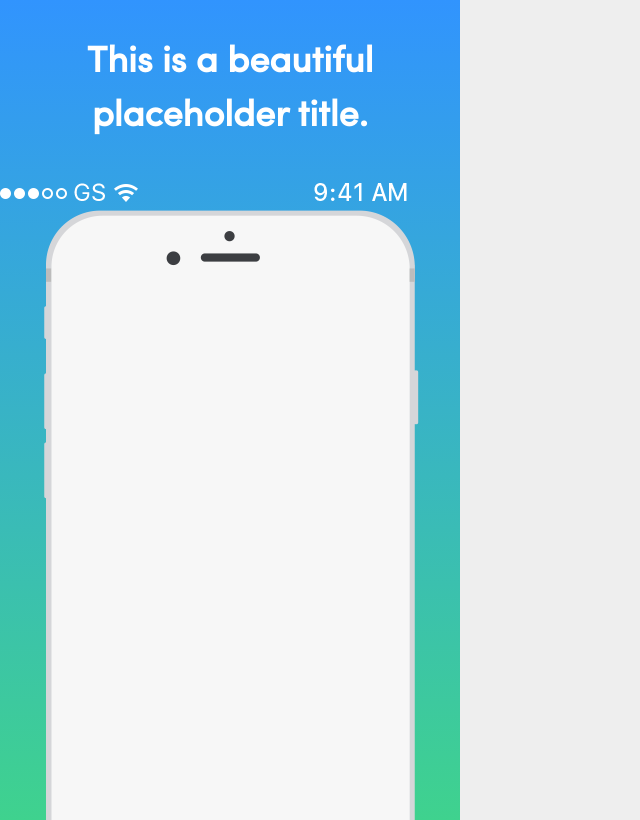
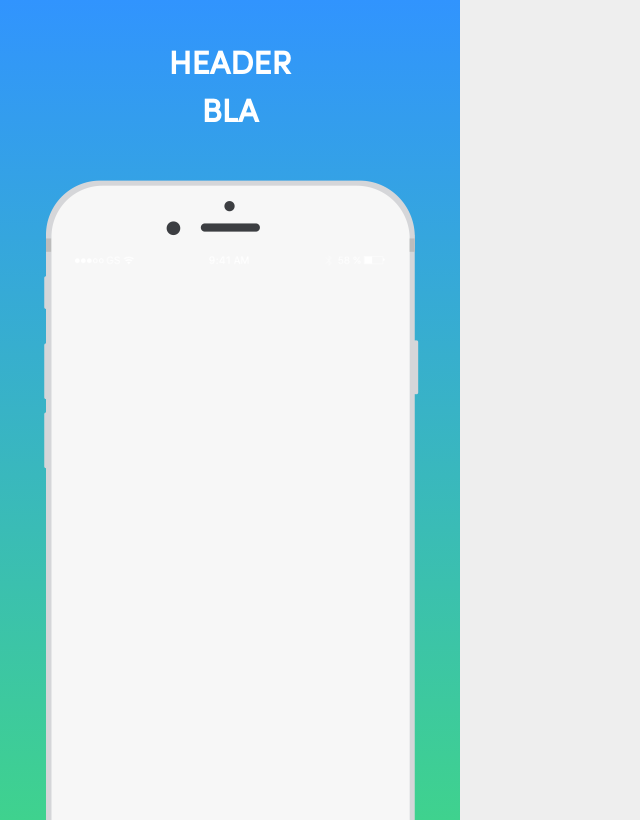
Before and after one commit to slimmii/parkd-screenshot-service, a website: page html/index.html in a window 1280 px wide. Shown: the whole page, without its empty margins (0-640 px from the left). Drawn offline with Linux system fonts and the light colour scheme.

Commit message:
Better centering of text

```diff
--- a/html/css/styles.css
+++ b/html/css/styles.css
@@ -69,17 +69,41 @@ html, body{
     font-family: 'Sofia_Pro_Regular';
     font-style: normal;
     background: #eee;
+    transform: scale(1.0);
+    transform-origin: 0 0;
 }
 
 #header{
     text-align: center;
-    font-size: 36px;
+    font-size: 32px;
     font-weight: 600;
-    padding: 1em 1em;
+    padding: 0 0.5em;
     line-height: 1.5em;
     height: 180px;
     box-sizing: border-box;
     overflow: hidden;
+}
+
+.table-wrap{
+    display: table;
+    width: 100%;
+}
+
+.table-cell{
+    display: table-cell;
+    height: 180px;
+    text-align: center;
+    vertical-align: middle;
+}
+
+#statusbar {
+    position: absolute;
+    top: 255px;
+    left: 50%;
+    padding: 10;
+    margin-left: -155px; /* (320 / 2) */
+    width: 310px;
+    z-index: 1000;
 }
 
 #dynamicTitle:first-letter{
--- a/html/index.html
+++ b/html/index.html
@@ -11,7 +11,11 @@
 
   <div id="mockup">
     <div id="header">
-      <h1 id="dynamicTitle">This is a beautiful placeholder title.</h1>
+      <div class="table-wrap">
+        <div class="table-cell">
+          <h1 id="dynamicTitle">HEADER<BR>BLA</h1>
+       </div>
+      </div>
     </div>
     <div>
       <img id="statusbar" src="img/statusbar_ios.png"/>
```
